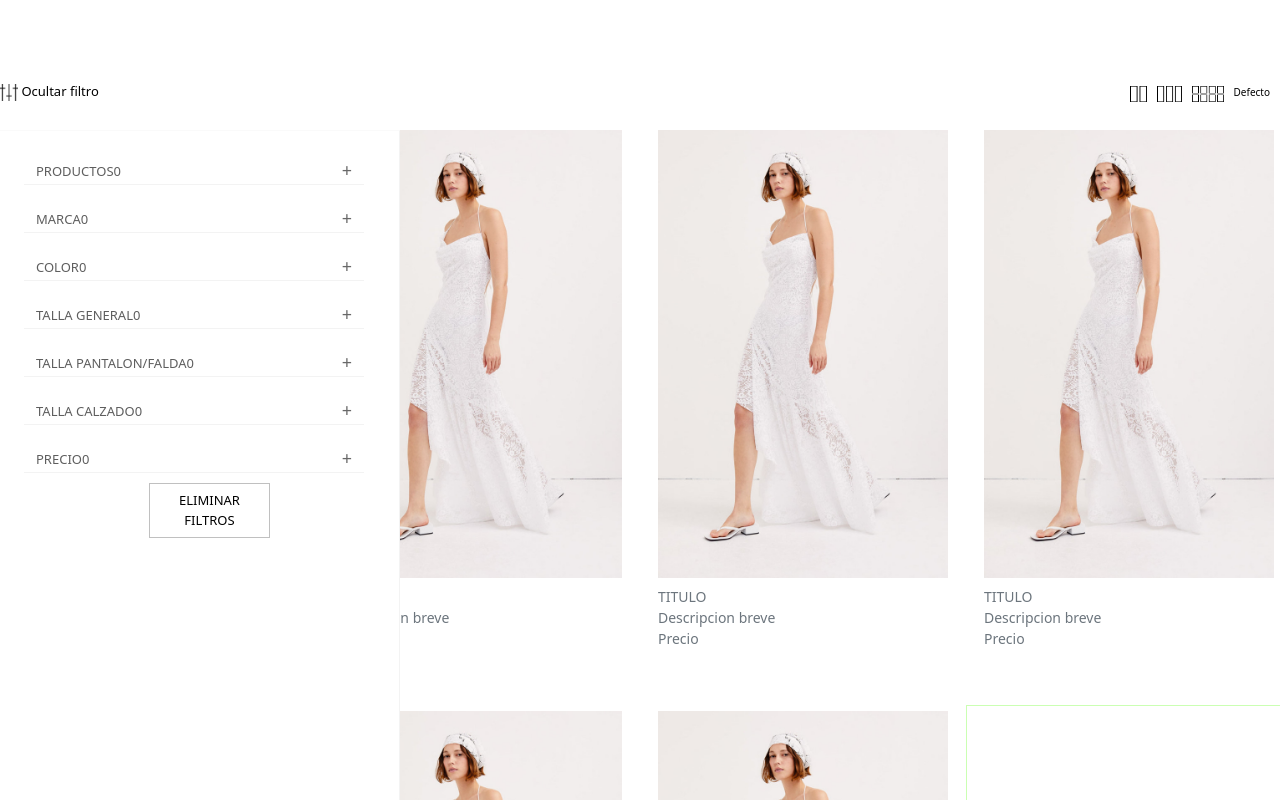
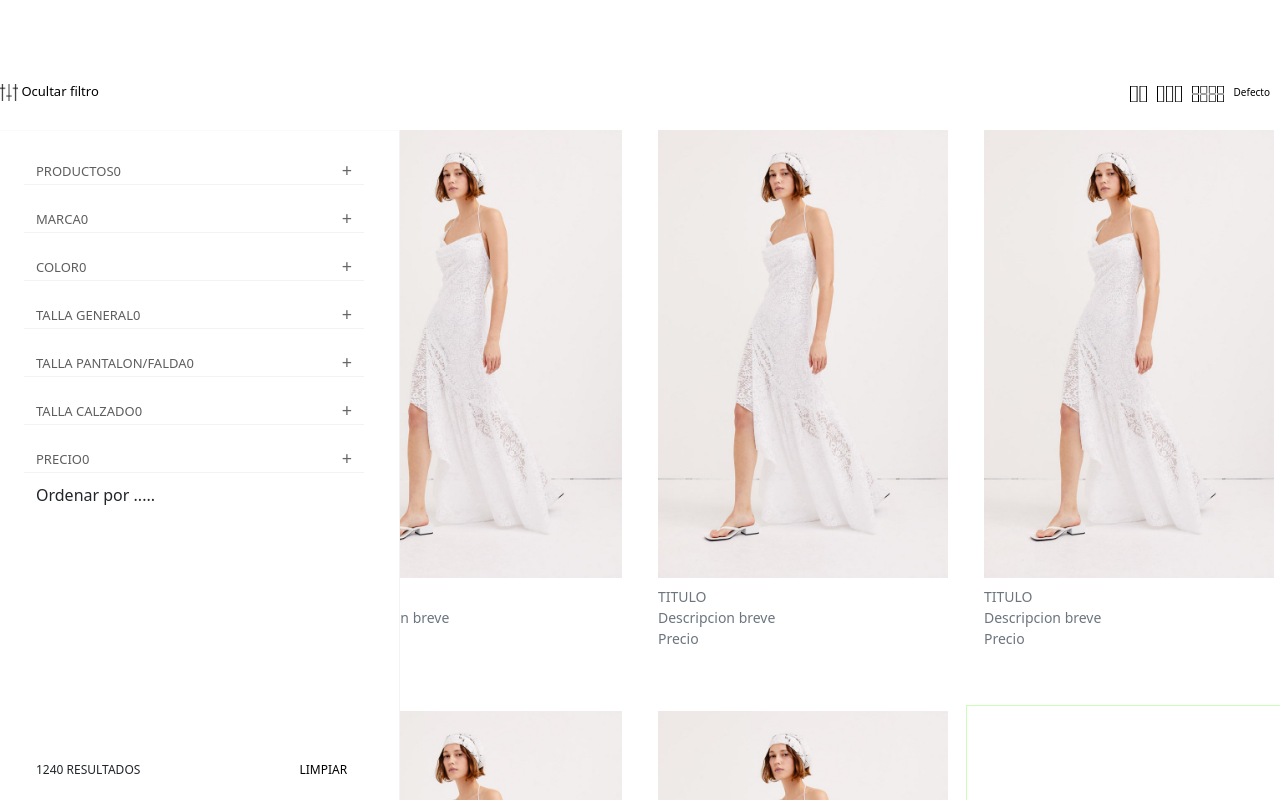
Before and after one commit to NuriaVillaronga/Shop-Repository, a React (Create React App) app: page / in a window 1280 px wide. Both pictures are taken after a click on the button "Mostrar filtro". Shown: the top 800 px of the page. Built offline with nearby package versions, Linux system fonts and the light colour scheme.

Commit message:
depuracion 3.0 - changes filter

```diff
--- a/src/App.css
+++ b/src/App.css
@@ -1,4 +1,4 @@
-/*VIEWS COLUMNS CSS*/
+/*VIEWS*/
 #container-products-default {
     width: 1592px;
 }
@@ -8,10 +8,12 @@
     align-items: right !important;
     padding-right: 15px;
 }
-.products-default {
+.products-default, .container-options {
     display: flex;
     justify-content: center !important;
     align-items: center !important;
+}
+.products-default {
     padding-top: 0px;
     padding-bottom: 50px !important;
     max-width: 398px !important;
@@ -51,40 +53,9 @@
 }
 
 
-
-
-.vacio {
-    border: 1px solid rgb(203, 255, 179) !important;
-}
-.container-productos {
-    padding: 0px !important;
-    display: flex;
-    justify-content: center !important;
-    align-items: center !important;
-}
-.row-container-products {
-    display: flex;
-    justify-content: center !important;
-    align-items: center !important;
-    padding: 0px !important;
-    margin: 0px !important;
-}
-.row-options-columna {
-    display: flex;
-    justify-content: center !important;
-    align-items: center !important;
-}
+/*FILTER*/
 .row-btn-vistas {
     text-align: right !important;
-}
-.tabla-filtros {
-    box-shadow: 7px 7px 10px 0px rgb(240, 240, 240);
-    max-width: 370px;
-    padding-left: 28px !important;
-    padding-right: 0px !important;
-    position: absolute;
-    background-color: white;
-    top: 50px;
 }
 .offcanvas-filter {
     width: 400px !important;
@@ -94,22 +65,28 @@
     border-right: 1px solid rgb(243, 243, 243) !important;
     border-top: 1px solid rgb(250, 250, 250) !important;
 }
-.button-filtros-delete {
-    text-align: center !important;
+.offcanvas-body {
+    position: relative !important;
 }
-.button-filtros-delete button{
-    background-color: white !important;
+.offcanvas-body .row-delete-filtros {
+    position: absolute !important;
+    bottom: 0px;
+    width: 90% !important;
+    padding-top: 20px;
+    padding-bottom: 20px;
+}
+.col-resultado {
+    font-size: 12px !important;
+    padding-top: 5px;
+}
+.col-clean {
+    text-align: right;
+}
+.col-clean button{
+    background-color: transparent !important;
+    font-size: 12px !important;
     color: rgb(0, 0, 0);
-    font-size: 13px;
-    padding: 7px;
-    width: 35%;
-    border: 1px solid rgb(192, 192, 192);
-}
-.button-filtros-delete button:hover {
-    border: 1px solid rgb(0, 0, 0);
-}
-.row-delete-filtros {
-    padding-bottom: 30px;
+    border: none !important;
 }
 .icon-filtro {
     padding-left: 5px;
@@ -159,11 +136,10 @@
 }
 .row-filtros {
     display: none;
-    margin-right: 0px !important;
-    margin-left: 0px;
+    margin-bottom: 10px;
     padding-left: 0px;
     padding-bottom: 20px;
-    margin-bottom: 10px;
+
 }
 .btn-seleccionado {
     border: 1px solid rgb(0, 0, 0);
@@ -180,14 +156,14 @@
 
 
 .offcanvas-body::-webkit-scrollbar {
-    width: 7px;               /* width of the entire scrollbar */
+    width: 7px;
 }
 .offcanvas-body::-webkit-scrollbar-track {
-    background: rgb(243, 243, 243);        /* color of the tracking area */
+    background: rgb(243, 243, 243);
     border-radius: 20px;
 }
 .offcanvas-body::-webkit-scrollbar-thumb {
-    background-color: rgb(209, 209, 209);    /* color of the scroll thumb */
+    background-color: rgb(209, 209, 209);
     border-radius: 20px !important;
 }
 
@@ -218,6 +194,27 @@
     display: none;
 }
 
+
+/*OTHERS*/
+.container-productos {
+    padding: 0px !important;
+    display: flex;
+    justify-content: center !important;
+    align-items: center !important;
+}
+.row-container-products {
+    display: flex;
+    justify-content: center !important;
+    align-items: center !important;
+    padding: 0px !important;
+    margin: 0px !important;
+}
+
+
+.vacio {
+    border: 1px solid rgb(203, 255, 179) !important;
+}
+
 #view-2, #view-3, #view-4 {
     height: 16px !important;
 }
--- a/src/components/filter/TablaFiltros.jsx
+++ b/src/components/filter/TablaFiltros.jsx
@@ -24,8 +24,12 @@ function TablaFiltros(props) {
                             <Filtro arrayFiltros={arrayCalzado} tipo="TALLA CALZADO" id="talla-calzado"/>
                             <Filtro arrayFiltros={arrayPrecio} tipo="PRECIO" id="talla-precio"/>
                         </div>
-                        <div className="row-delete-filtros">
-                            <div className="col-12 button-filtros-delete"><button type="button">ELIMINAR FILTROS</button></div>
+                        <div>
+                            Ordenar por .....
+                        </div>
+                        <div className="row row-delete-filtros">
+                            <div className="col-6 col-resultado">1240 RESULTADOS</div>
+                            <div className="col-6 col-clean"><button type="button">LIMPIAR</button></div>
                         </div>
                     </Offcanvas.Body>
                 </Offcanvas>
--- a/src/components/view/DefaultView.jsx
+++ b/src/components/view/DefaultView.jsx
@@ -6,7 +6,7 @@ function DefaultView(props) {
 
     return (    <div className='row' id="container-products-default">
                     <div className="col-12">
-                        <div className="row row-options-columna">
+                        <div className="row container-options">
                             <div className="col-3 options-products-default"><FilterButton handleClose={props.handleClose} handleShow={props.handleShow}/></div>
                             <Vista clase="col-3 options-products-default options-default-1" handleColPred={props.handleColPred} handleColCuatro={props.handleColCuatro} handleColTres={props.handleColTres} handleColDos={props.handleColDos}/>
                             <Vista clase="col-3 options-products-default options-default-2" handleColPred={props.handleColPred} handleColCuatro={props.handleColCuatro} handleColTres={props.handleColTres} handleColDos={props.handleColDos}/>
--- a/src/components/view/FourColumnsView.jsx
+++ b/src/components/view/FourColumnsView.jsx
@@ -6,7 +6,7 @@ function FourColumnsView(props) {
 
   return (  <div className='row' id="container-products-4">
                 <div className="col-12">
-                    <div className="row row-options-columna">
+                    <div className="row container-options">
                         <div className="col-3 options-products-4"><FilterButton handleClose={props.handleClose} handleShow={props.handleShow}/></div>
                         <Vista clase="col-3 options-products-4 options-4-1" handleColPred={props.handleColPred} handleColCuatro={props.handleColCuatro} handleColTres={props.handleColTres} handleColDos={props.handleColDos}/>
                         <Vista clase="col-3 options-products-4 options-4-2" handleColPred={props.handleColPred} handleColCuatro={props.handleColCuatro} handleColTres={props.handleColTres} handleColDos={props.handleColDos}/>
--- a/src/components/view/ThreeColumnsView.jsx
+++ b/src/components/view/ThreeColumnsView.jsx
@@ -6,7 +6,7 @@ function ThreeColumnsView(props) {
 
   return (<div className='row' id="container-products-3">
             <div className="col-12">
-                <div className="row row-options-columna">
+                <div className="row container-options">
                     <div className="col-3 options-products-3"><FilterButton handleClose={props.handleClose} handleShow={props.handleShow}/></div>
                     <Vista clase="col-3 options-products-3 options-3-1" handleColPred={props.handleColPred} handleColCuatro={props.handleColCuatro} handleColTres={props.handleColTres} handleColDos={props.handleColDos}/>
                     <Vista clase="col-3 options-products-3 options-3-2" handleColPred={props.handleColPred} handleColCuatro={props.handleColCuatro} handleColTres={props.handleColTres} handleColDos={props.handleColDos}/>
--- a/src/components/view/TwoColumnsView.jsx
+++ b/src/components/view/TwoColumnsView.jsx
@@ -7,7 +7,7 @@ function TwoColumnsView(props) {
   return (
             <div className='row' id="container-products-2">
                 <div className="col-12">
-                    <div className="row row-options-columna">
+                    <div className="row container-options">
                         <div className="col-3 options-products-2"><FilterButton handleClose={props.handleClose} handleShow={props.handleShow}/></div>
                         <Vista clase="col-3 options-products-2 options-2-1" handleColPred={props.handleColPred} handleColCuatro={props.handleColCuatro} handleColTres={props.handleColTres} handleColDos={props.handleColDos}/>
                     </div>
```
